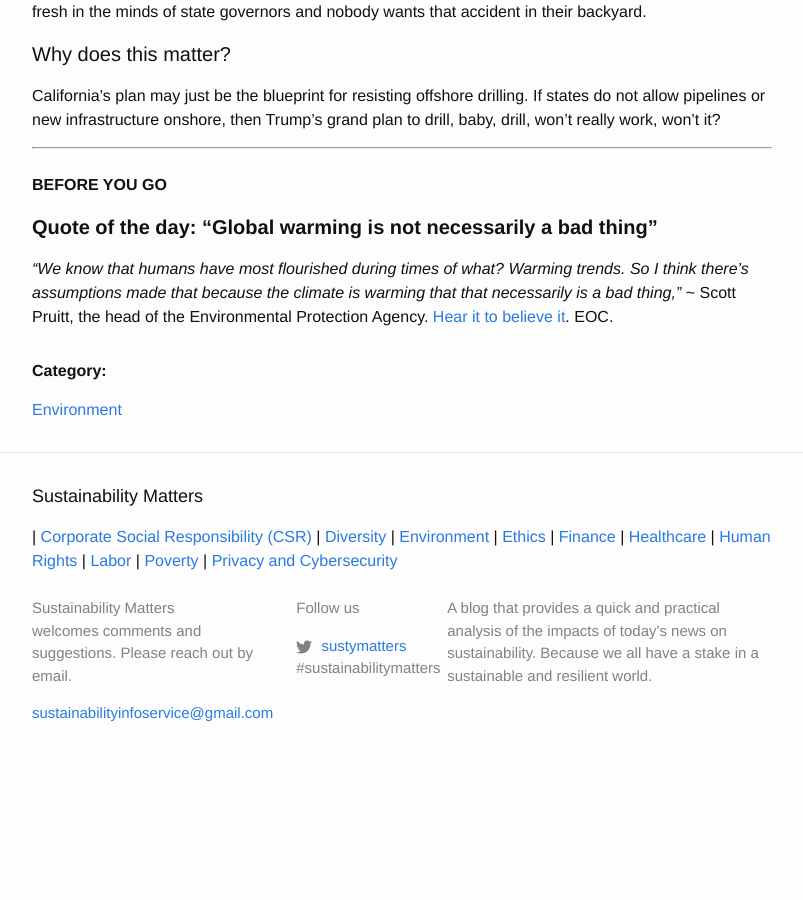
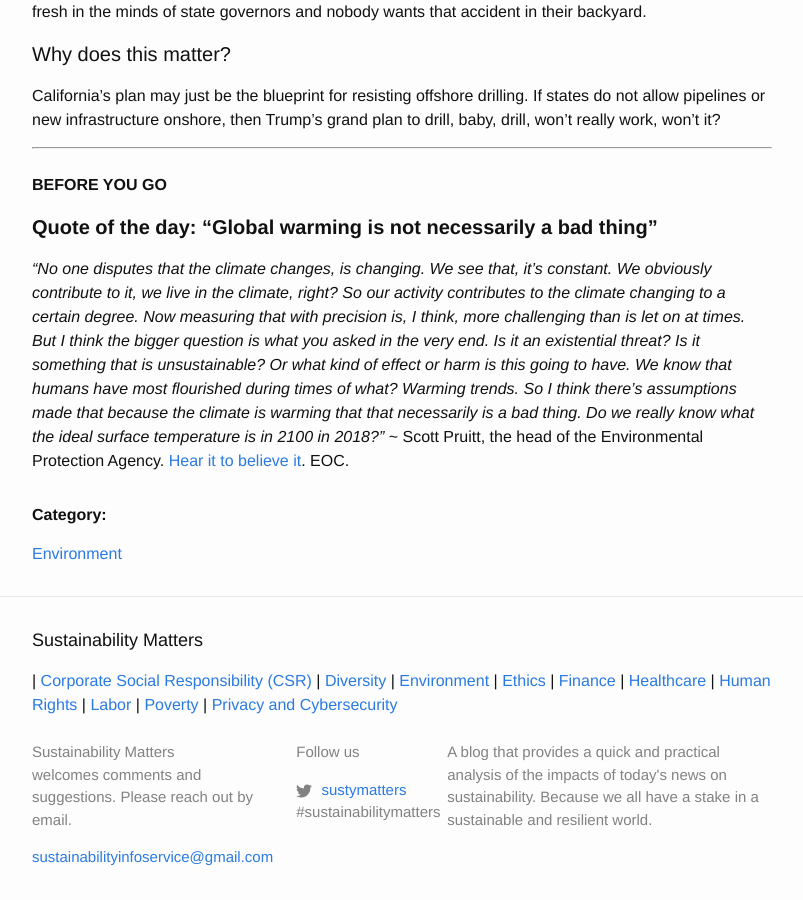
Before and after one commit to Sparkleleuk/Sustainability_Matters, a Jekyll site: the page built from _posts/2018-02-08-SenateBill.markdown, in a window 1280 px wide and 900 px high, scrolled down 1218 px. Shown: the whole window, without its empty margins (238-1041 px from the left). Built offline with Jekyll 4.4.1, drawn with Linux system fonts in a browser that asks for light colours; before the commit the page ends 2003 px from its top, so only the background shows below that.

Commit message:
fix post

```diff
--- a/_posts/2018-02-08-SenateBill.markdown
+++ b/_posts/2018-02-08-SenateBill.markdown
@@ -42,4 +42,4 @@ California's plan may just be the blueprint for resisting offshore drilling. If
 
 #### **Quote of the day: "Global warming is not necessarily a bad thing"**
 
-<em>"We know that humans have most flourished during times of what? Warming trends. So I think there's assumptions made that because the climate is warming that that necessarily is a bad thing," </em> ~ Scott Pruitt, the head of the Environmental Protection Agency. <a href="https://www.ecowatch.com/scott-pruitt-climate-change-2532424794.html" target="_blank">Hear it to believe it</a>. EOC.
+<em>"No one disputes that the climate changes, is changing. We see that, it's constant. We obviously contribute to it, we live in the climate, right? So our activity contributes to the climate changing to a certain degree. Now measuring that with precision is, I think, more challenging than is let on at times. But I think the bigger question is what you asked in the very end. Is it an existential threat? Is it something that is unsustainable? Or what kind of effect or harm is this going to have. We know that humans have most flourished during times of what? Warming trends. So I think there's assumptions made that because the climate is warming that that necessarily is a bad thing. Do we really know what the ideal surface temperature is in 2100 in 2018?" </em> ~ Scott Pruitt, the head of the Environmental Protection Agency. <a href="https://www.ecowatch.com/scott-pruitt-climate-change-2532424794.html" target="_blank">Hear it to believe it</a>. EOC.
```
